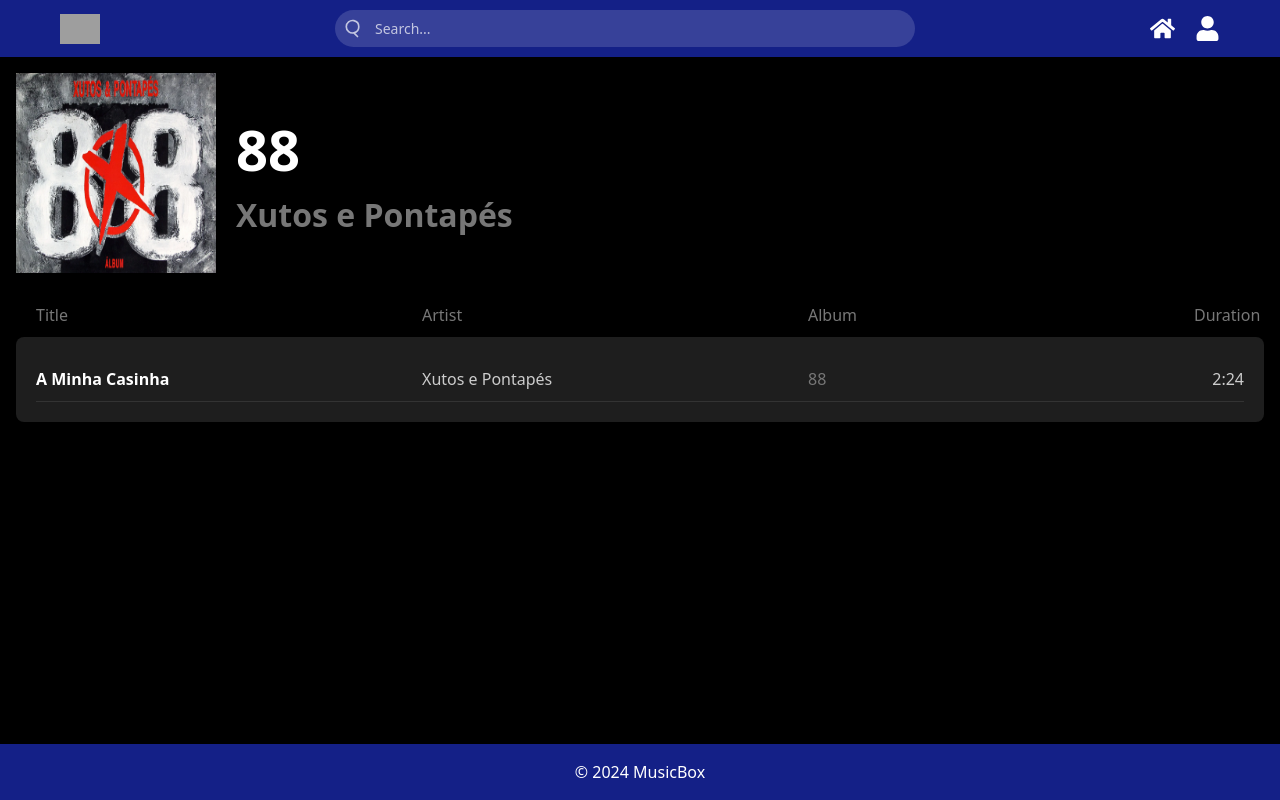
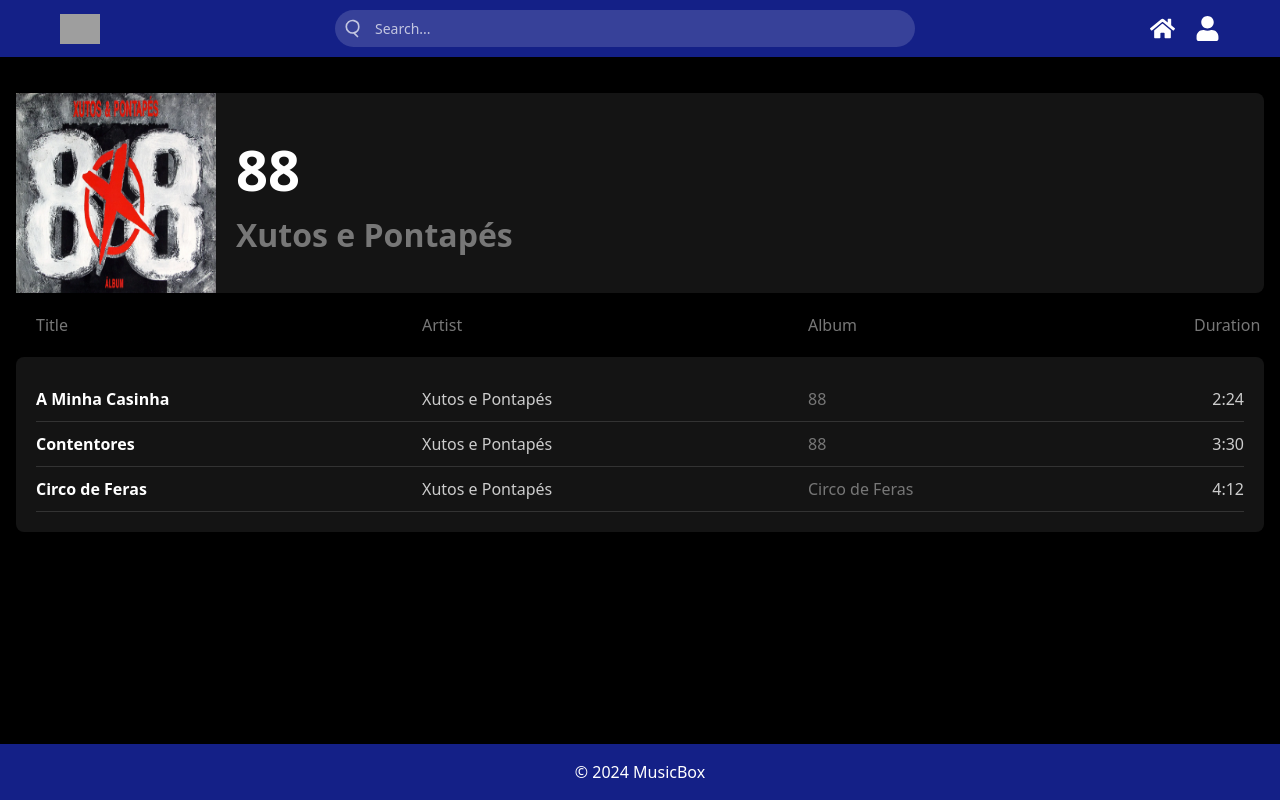
Before and after one commit to ManuelCPinto/IPM-Projeto, a Next.js app: page /player/playlist in a window 1280 px wide. Built offline with nearby package versions, Linux system fonts and the light colour scheme; grey boxes are pictures that could not be loaded.

Commit message:
separeted tsx and css to be more modular

```diff
--- a/src/app/player/playlist/page.tsx
+++ b/src/app/player/playlist/page.tsx
@@ -1,130 +1,70 @@
 import React from 'react';
+import './playlist.css';
+import './playlistHeader.css';
 
-export default function Playlist() {
+interface PlaylistProps {
+  albumName: string;
+  bandName: string;
+  logoUrl: string;
+  songs: { title: string; artist: string; album: string; duration: string }[];
+}
+
+{/* Temporary base example */}
+const songs = [
+  { title: 'A Minha Casinha', artist: 'Xutos e Pontapés', album: '88', duration: '2:24' },
+  { title: 'Contentores', artist: 'Xutos e Pontapés', album: '88', duration: '3:30' },
+  { title: 'Circo de Feras', artist: 'Xutos e Pontapés', album: 'Circo de Feras', duration: '4:12' },
+];
+
+{/* Temporary base example */}
+export default function App() {
+  return (
+    <Playlist
+      albumName="88"
+      bandName="Xutos e Pontapés"
+      logoUrl="/playlistlogo.png"
+      songs={songs}
+    />
+  );
+}
+
+function Playlist({ albumName, bandName, logoUrl, songs }: PlaylistProps) {
+  if (!songs) return <div>Loading...</div>;
+  if (songs.length === 0) return <div>No songs found</div>;
+  if (!albumName || !bandName) return <div>Missing album or band name</div>;
+  if (!logoUrl) return <div>Missing logo URL</div>;
+
   return (
     <div>
-      <div style={styles.header}>
-        <img src={"/playlistlogo.png"} style={styles.playlistlogo} alt="Playlist Logo"/>
-        <div style={styles.bandInfo}>
-          <h1 style={styles.albumName}><strong>88</strong></h1>
-          <h2 style={styles.bandName}><strong>Xutos e Pontapés</strong></h2>
+      <div className="album-header">
+        <img src={logoUrl} className="playlist-logo" alt="Playlist Logo" />
+        <div className="band-info">
+          <h1 className="album-name"><strong>{albumName}</strong></h1>
+          <h2 className="band-name"><strong>{bandName}</strong></h2>
         </div>
       </div>
-      <div style={styles.headerContainer}>
-        <div style={styles.headerItem}>
-          <div style={styles.headerRow}>
-            <div style={styles.headerTitle}>Title</div>
-            <div style={styles.headerArtist}>Artist</div>
-            <div style={styles.headerAlbum}>Album</div>
-            <div style={styles.headerDuration}>Duration</div>
+      <div className="header-container">
+        <div className="header-item">
+          <div className="header-row">
+            <div className="header-title">Title</div>
+            <div className="header-artist">Artist</div>
+            <div className="header-album">Album</div>
+            <div className="header-duration">Duration</div>
           </div>
         </div>
       </div>
-      <div style={styles.playlistContainer}>
-        <div style={styles.songItem}>
-          <div style={styles.songInfo}>
-            <div style={styles.songTitle}>A Minha Casinha</div>
-            <div style={styles.songArtist}>Xutos e Pontapés</div>
-            <div style={styles.songAlbum}>88</div>
-            <div style={styles.songDuration}>2:24</div>
+      <div className="playlist-container">
+        {songs.map((song, index) => (
+          <div key={index} className="song-item">
+            <div className="song-info">
+              <div className="song-title">{song.title}</div>
+              <div className="song-artist">{song.artist}</div>
+              <div className="song-album">{song.album}</div>
+              <div className="song-duration">{song.duration}</div>
+            </div>
           </div>
-        </div>
+        ))}
       </div>
     </div>
   );
-};
-
-const styles: { [key: string]: React.CSSProperties } = {
-  playlistContainer: {
-    width: '100%',
-    margin: '0 auto',
-    backgroundColor: '#1e1e1e',
-    color: '#fff',
-    padding: '20px',
-    borderRadius: '8px',
-  },
-  songItem: {
-    display: 'flex',
-    alignItems: 'center',
-    justifyContent: 'space-between',
-    padding: '10px 0',
-    borderBottom: '1px solid #333',
-  },
-  songInfo: {
-    flex: 1,
-    display: 'grid',
-    gridTemplateColumns: '1fr 1fr 1fr 50px',
-    columnGap: '10px',
-  },
-  songTitle: {
-    fontWeight: 'bold',
-  },
-  songArtist: {
-    color: '#ccc',
-  },
-  songAlbum: {
-    color: '#777',
-  },
-  songDuration: {
-    color: '#ccc',
-    textAlign: 'right', // Right-align duration to match header
-  },
-  playButton: {
-    backgroundColor: '#1db954',
-    border: 'none',
-    padding: '8px 12px',
-    borderRadius: '4px',
-    color: '#fff',
-    cursor: 'pointer',
-  },
-  header: {
-    display: 'flex',
-    alignItems: 'center',
-    marginBottom: '20px',
-  },
-  playlistlogo: {
-    width: '200px',
-    height: '200px',
-    marginRight: '20px',
-  },
-  bandInfo: {
-    display: 'flex',
-    flexDirection: 'column',
-  },
-  albumName: {
-    fontSize: '3.5rem',
-    color: '#fff',
-    margin: 0,
-  },
-  bandName: {
-    fontSize: '2rem',
-    color: '#777',
-    margin: 0,
-  },
-  headerContainer: {
-    width: '100%',
-    margin: '0 auto',
-    color: '#fff',
-    paddingLeft: '20px',
-    paddingRight: '20px',
-    paddingBottom: '10px',
-    paddingTop: '10px',
-  },
-  headerItem: {
-    display: 'flex',
-    alignItems: 'center',
-    justifyContent: 'space-between',
-    paddingLeft: '10px 0',
-    paddingRight: '10px 0',
-  },
-  headerRow: {
-    flex: 1,
-    display: 'grid',
-    gridTemplateColumns: '1fr 1fr 1fr 50px',
-    columnGap: '10px',
-  },
-  headerTitle: { color: '#777', textAlign: 'left' },
-  headerArtist: { color: '#777', textAlign: 'left' },
-  headerAlbum: { color: '#777', textAlign: 'left' },
-  headerDuration: { color: '#777', textAlign: 'right' },
-};
+}
--- /dev/null
+++ b/src/app/player/playlist/playlist.css
@@ -0,0 +1,79 @@
+.playlist-container {
+    width: 100%;
+    margin: 0 auto;
+    background-color: #1e1e1eae;
+    color: #fff;
+    padding: 20px;
+    border-radius: 8px;
+  }
+
+  .song-item {
+    display: flex;
+    align-items: center;
+    justify-content: space-between;
+    padding: 10px 0;
+    border-bottom: 1px solid #333;
+  }
+
+  .song-info {
+    flex: 1;
+    display: grid;
+    grid-template-columns: 1fr 1fr 1fr 50px;
+    column-gap: 10px;
+  }
+
+  .song-title {
+    font-weight: bold;
+  }
+
+  .song-artist {
+    color: #ccc;
+  }
+
+  .song-album {
+    color: #777;
+  }
+
+  .song-duration {
+    color: #ccc;
+    text-align: right;
+  }
+
+  .play-button {
+    background-color: #1db954;
+    border: none;
+    padding: 8px 12px;
+    border-radius: 4px;
+    color: #fff;
+    cursor: pointer;
+  }
+
+  .header-container {
+    width: 100%;
+    margin: 0 auto;
+    color: #fff;
+    padding: 10px 20px;
+  }
+
+  .header-item {
+    display: flex;
+    align-items: center;
+    justify-content: space-between;
+    padding: 10px 0;
+  }
+
+  .header-row {
+    flex: 1;
+    display: grid;
+    grid-template-columns: 1fr 1fr 1fr 50px;
+    column-gap: 10px;
+  }
+
+  .header-title, .header-artist, .header-album, .header-duration {
+    color: #777;
+    text-align: left;
+  }
+
+  .header-duration {
+    text-align: right;
+  }
--- /dev/null
+++ b/src/app/player/playlist/playlistHeader.css
@@ -0,0 +1,30 @@
+.album-header {
+  display: flex;
+  align-items: center;
+  margin-top: 20px;
+  background-color: #1e1e1eae;
+  border-radius: 8px;
+}
+
+.playlist-logo {
+  width: 200px;
+  height: 200px;
+  margin-right: 20px;
+}
+
+.band-info {
+  display: flex;
+  flex-direction: column;
+}
+
+.album-name {
+  font-size: 3.5rem;
+  color: #fff;
+  margin: 0;
+}
+
+.band-name {
+  font-size: 2rem;
+  color: #777;
+  margin: 0;
+}
```
